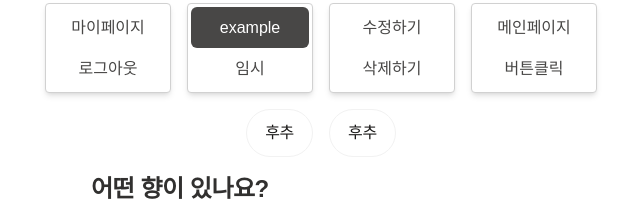
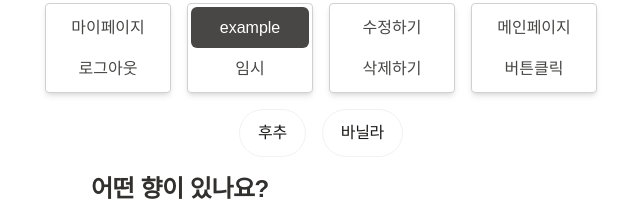
Before and after one commit to Team-3-2/WHYNE, a Next.js app: page /example in a window 1280 px wide. Shown: the part 920-1128 px from the top of the page, without its empty margins (319-959 px from the left). Built offline with nearby package versions, Linux system fonts and the light colour scheme; no server answers; a web font is replaced by a local one.

Commit message:
refactor: example 페이지 수정

```diff
--- a/src/app/example/page.tsx
+++ b/src/app/example/page.tsx
@@ -195,7 +195,7 @@ const Page = () => {
         </div>
         <div className="flex-center gap-4">
           <Chip label="후추" />
-          <Chip label="후추" img="/images/test/test_chip.jpg" />
+          <Chip label="바닐라" />
         </div>
         <div>
           <Flavor
```
